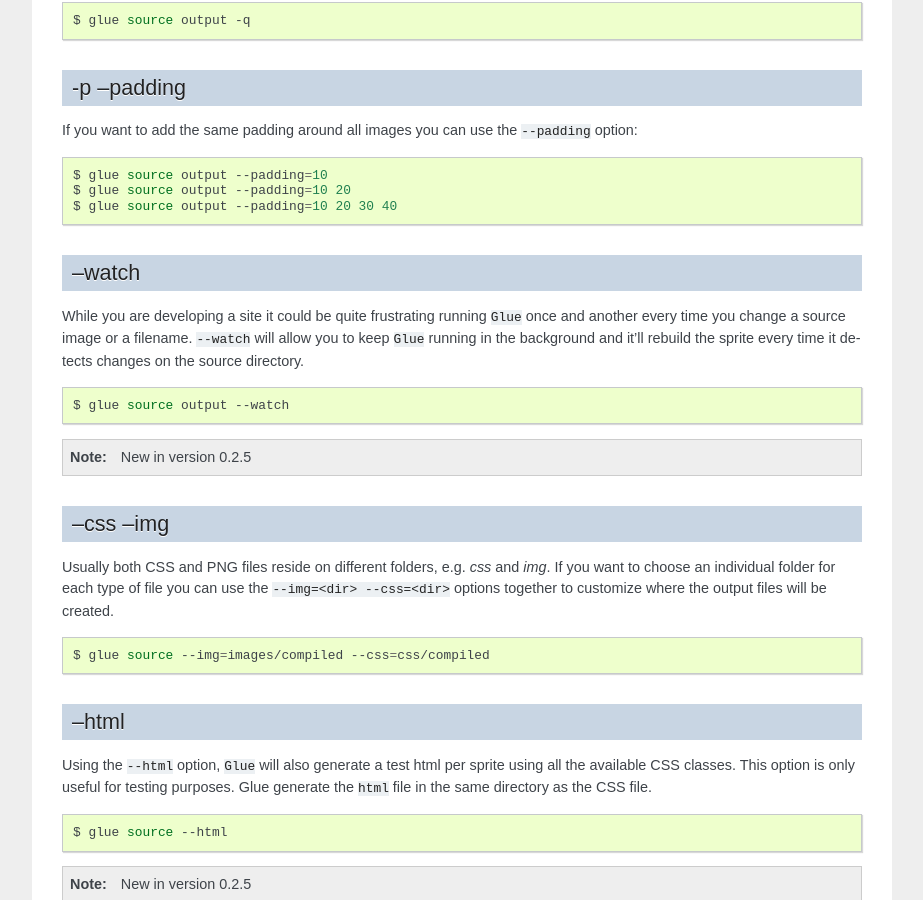
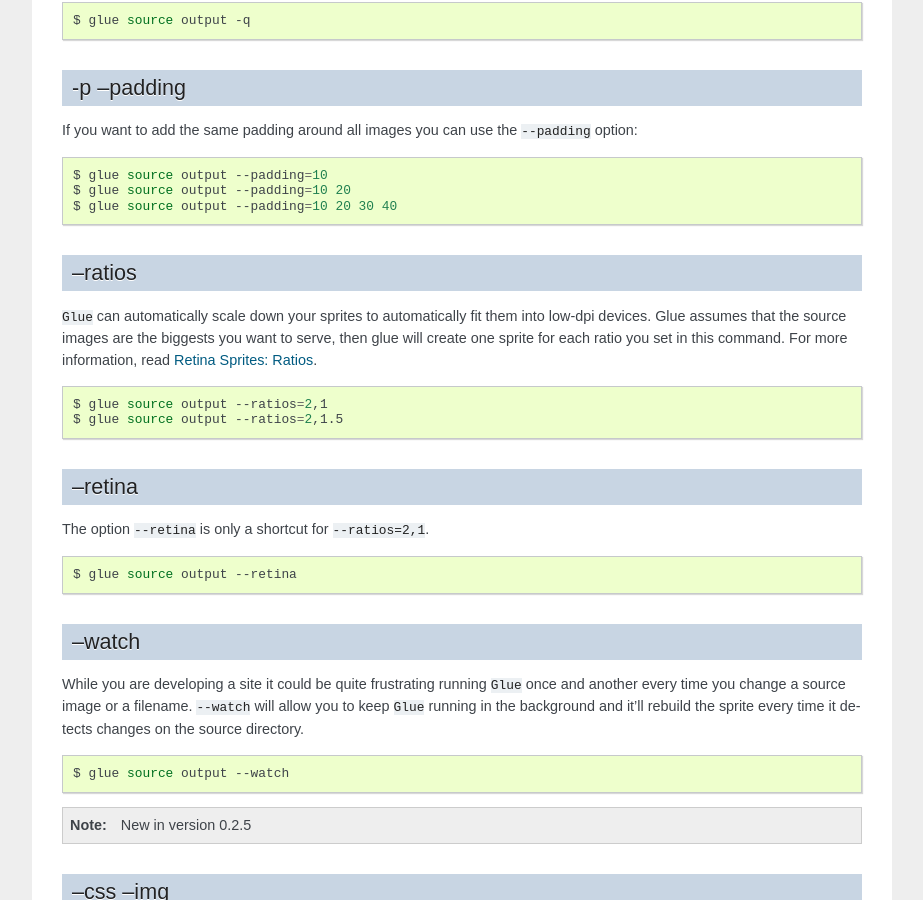
Before and after one commit to jorgebastida/glue, a Sphinx documentation site: the page built from docs/options.rst, in a window 1280 px wide and 900 px high, scrolled down 1464 px. Shown: the whole window, without its empty margins (198-1121 px from the left). Built offline with Sphinx 7.4.7, drawn with Linux system fonts in a browser that asks for light colours; the version number is read from the project's files by our own code.

Commit message:
Update options documentation

```diff
--- a/docs/options.rst
+++ b/docs/options.rst
@@ -72,6 +72,24 @@
     $ glue source output --padding=10
     $ glue source output --padding=10 20
     $ glue source output --padding=10 20 30 40
+
+--ratios
+------------
+``Glue`` can automatically scale down your sprites to automatically fit them into low-dpi devices. Glue assumes that the source images are the biggests you want to serve, then glue will create one sprite for each ratio you set in this command. For more information, read :doc:`ratios`.
+
+.. code-block:: bash
+
+    $ glue source output --ratios=2,1
+    $ glue source output --ratios=2,1.5
+
+--retina
+------------
+The option ``--retina`` is only a shortcut for ``--ratios=2,1``.
+
+.. code-block:: bash
+
+    $ glue source output --retina
+
 
 --watch
 ------------
```
